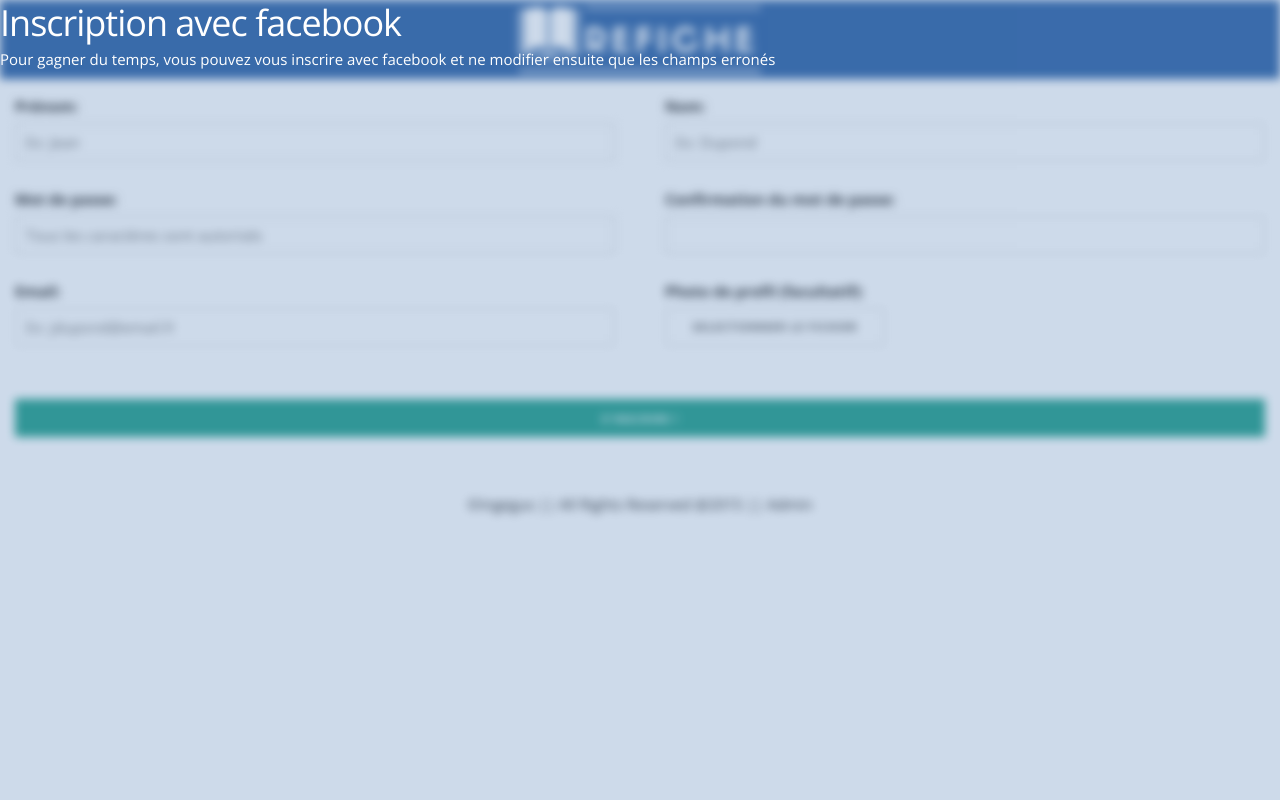
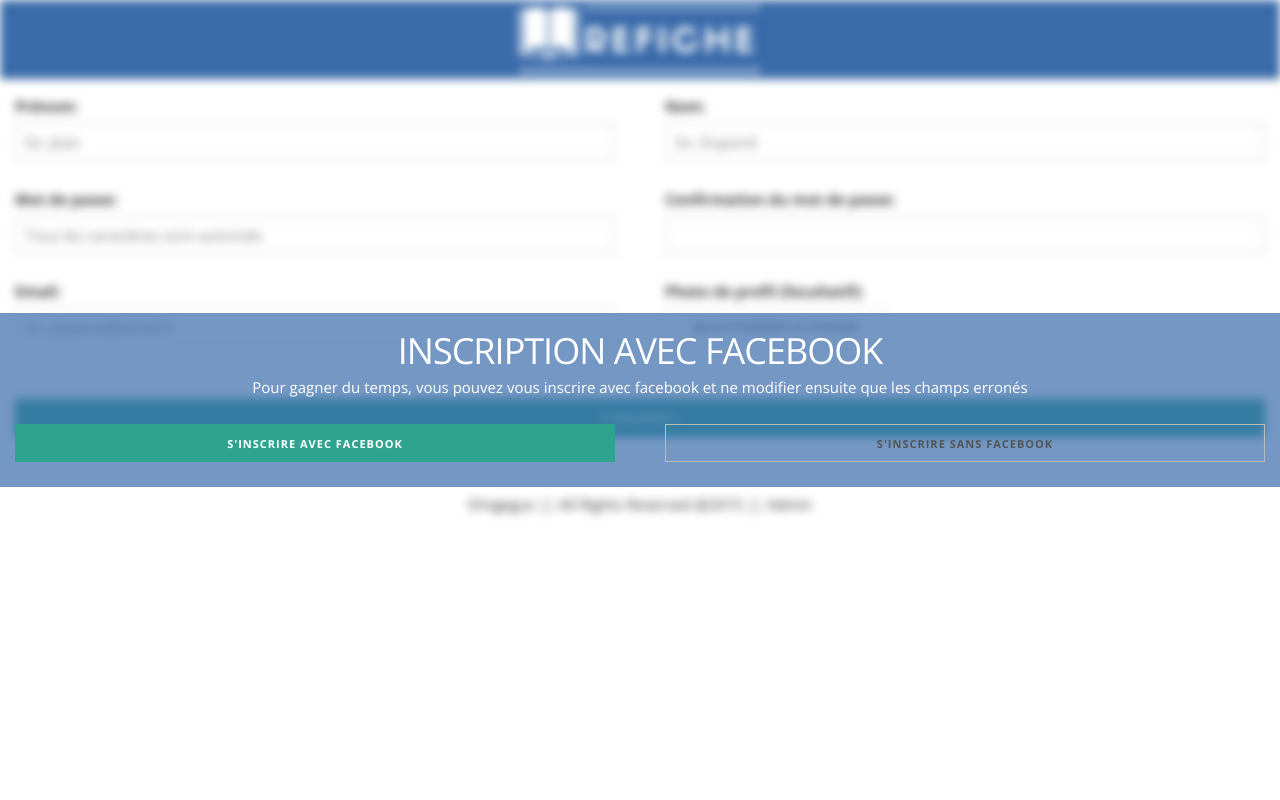
Before and after one commit to grodino/refiche, a Django app: template registration/templates/registration/student_register.html in a window 1280 px wide. Run offline with Django 3.2, Linux system fonts and the light colour scheme; the template is opened without the code that fills it: values that come from a table or form of the project are taken from there, others are empty; parts of the project's set-up code (start-up, migrations or seed data) failed here and were passed over; some libraries are stand-ins or nearby versions.

Commit message:
Inscription avec facebook finie

```diff
--- a/registration/templates/registration/delegate_register.html
+++ b/registration/templates/registration/delegate_register.html
@@ -8,6 +8,7 @@
 {% block add_js %}
     {{ block.super }}
     <script src="{% static 'js/registration.js' %}"></script>
+    <script src="{% static 'js/facebook.js' %}"></script>
 {% endblock %}
 
 {% block content %}
@@ -44,7 +45,19 @@
 
 {% block hidden %}
     <div id="registering_method" class="hidden">
-        <h3>Inscription avec facebook</h3>
-        <p>Pour gagner du temps, vous pouvez vous inscrire avec facebook et ne modifier ensuite que les champs erronés</p>
+        <div class="center-vertical">
+            <h3>Inscription avec facebook</h3>
+            <p>Pour gagner du temps, vous pouvez vous inscrire avec facebook et ne modifier ensuite que les champs erronés</p>
+
+            <div class="row">
+                <div class="six columns">
+                    <button id="with_facebook" class="button-primary full-container-width">S'inscrire avec facebook</button>
+                </div>
+
+                <div class="six columns">
+                    <button id="without_facebook" class="button full-container-width">S'inscrire sans facebook</button>
+                </div>
+            </div>
+        </div>
     </div>
 {% endblock %}
--- a/static/css/main.css
+++ b/static/css/main.css
@@ -124,7 +124,6 @@ footer {
     z-index: 9999;
     overflow: hidden;
 
-    background-color: rgba(58, 107, 170, 0.25);
     color: white;
 }
 
@@ -180,6 +179,7 @@ a {
     text-overflow: ellipsis;
 }
 
+
 /*  FONTS
 ------------------------------------------- */
 @font-face {
--- a/static/css/registration.css
+++ b/static/css/registration.css
@@ -55,3 +55,25 @@
 #delegate_form .row {
     margin-bottom: 0.7em;
 }
+
+
+/* FACEBOOK REGISTERING
+-------------------------------------------- */
+#registering_method {
+    display: flex;
+    flex-direction: column;
+    flex-wrap: nowrap;
+    align-content: center;
+    justify-content: center;
+}
+
+#registering_method h3 {
+    text-transform: uppercase;
+}
+
+#registering_method div[class=center-vertical] {
+    padding: 1em;
+
+    background-color: rgba(58, 107, 170, 0.7);
+    text-align: center;
+}
--- a/static/js/facebook.js
+++ b/static/js/facebook.js
@@ -66,7 +66,7 @@ $(function() {
 
     $.getScript('//connect.facebook.net/fr_FR/sdk.js', function(){
         FB.init({
-          appId: '413837768813785',
+          appId: '415432081987687',
           version: 'v2.4'
         });
 
--- a/static/js/registration.js
+++ b/static/js/registration.js
@@ -35,16 +35,52 @@ $(function() {
     });
 
     // Dealing with the choice to register with facebook or not
-    if ($('.registration_form')) {
+    if ($('.registration_form').length) {
+        showPopup();
+
+        $('#without_facebook').click(function() {
+            hidePopup();
+        });
+
+        $('#with_facebook').click(function() {
+            FB.login(
+                function(response){
+                    if (response.status == 'connected') {
+                        FB.api(
+                            '/me',
+                            'get',
+                            {fields: 'id,first_name,last_name,email'},
+                            function(response) {
+                                $('#id_firstName').val(response.first_name);
+                                $('#id_lastName').val(response.last_name);
+                                $('#id_email').val(response.email);
+
+                                hidePopup();
+                            }
+                        );
+                    } else {
+                        alert('Une erreur est survenue');
+                    }
+                },
+                {scope: 'email'}
+            );
+        })
+    }
+
+    function showPopup() {
         $('body').addClass('no-scroll');
         $('body').bind('touchmove', function(e){e.preventDefault()}); // For mobile devices
 
         $('#content, #banner, footer').addClass('blur');
         $('#registering_method').removeClass('hidden').addClass('full-size-popup');
+    }
 
+    function hidePopup() {
+        $('body').removeClass('no-scroll');
+        $('body').unbind('touchmove');
 
-
-        $('body').unbind('touchmove');
+        $('#content, #banner, footer').removeClass('blur');
+        $('#registering_method').removeClass('full-size-popup').hide();
     }
 
 });
```
